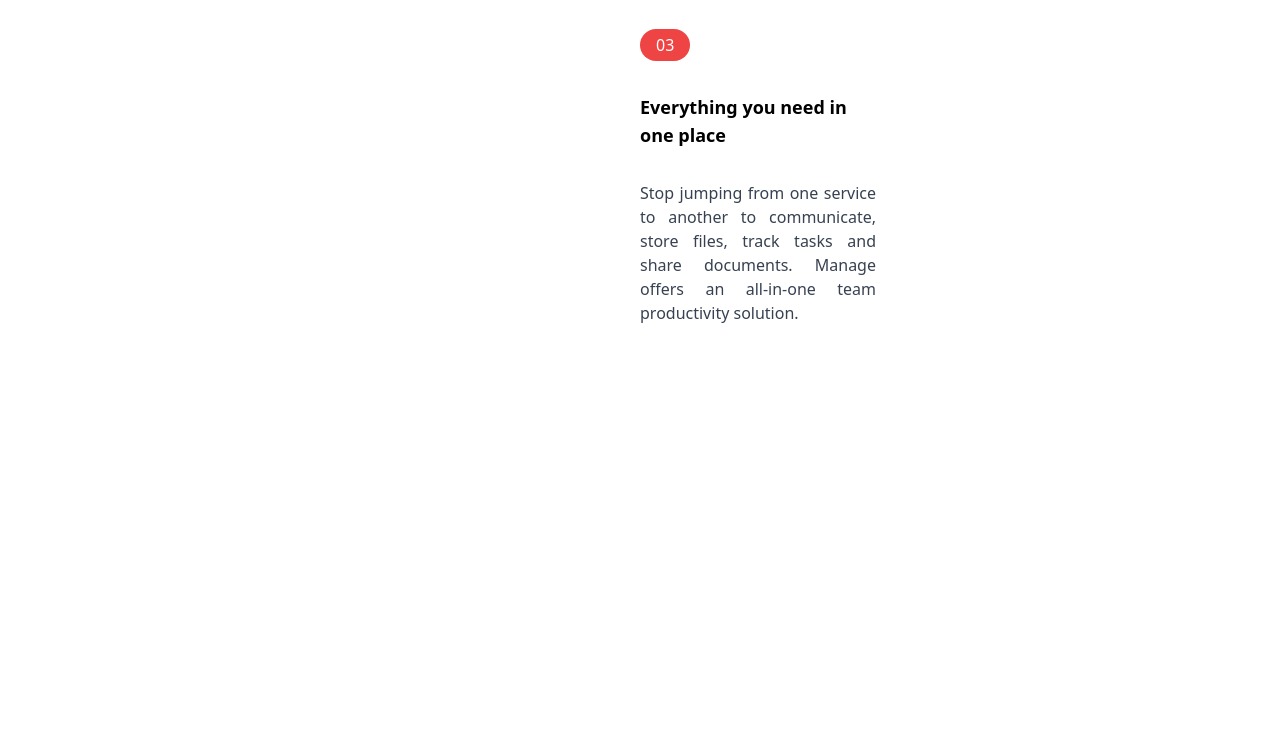
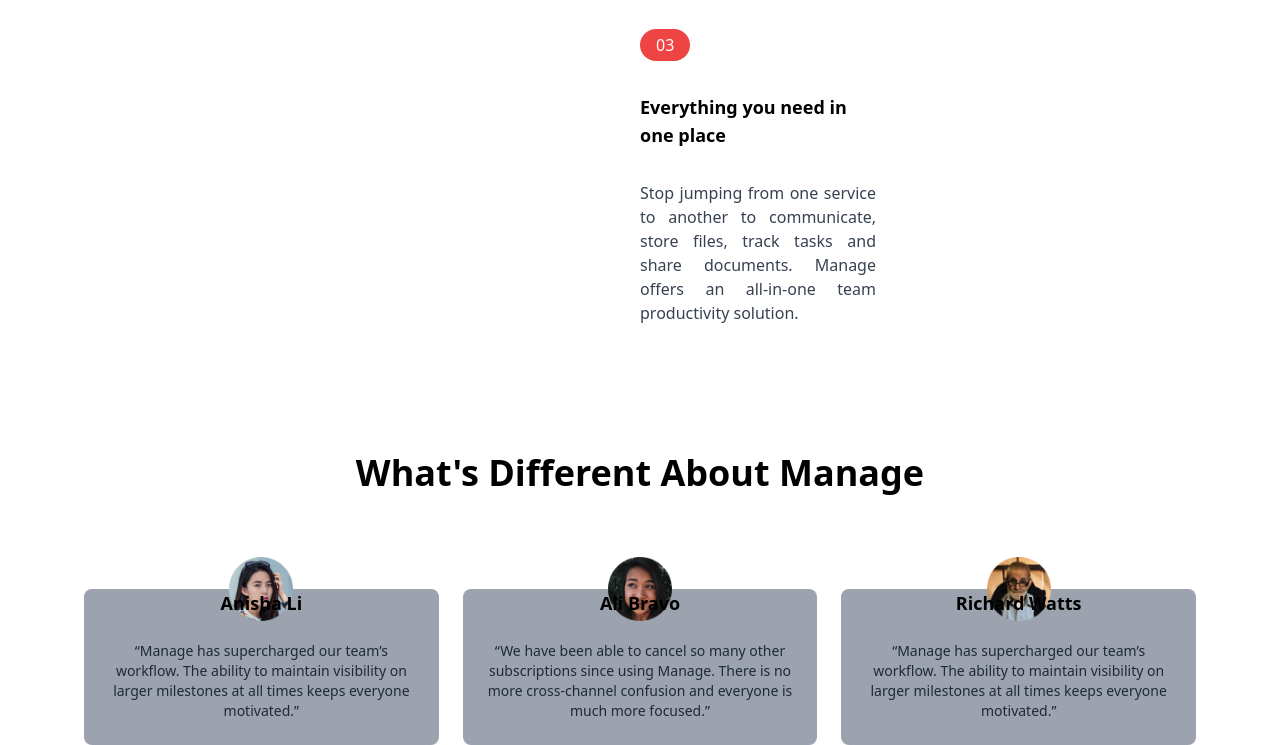
Before and after one commit to junosdakolo/Manage, a website: page src/index.html in a window 1280 px wide. Shown: the part 1311-2056 px from the top of the page. Before the commit the page ends 1636 px from the top, so only its background shows below. Drawn offline with Linux system fonts and the light colour scheme.

Commit message:
5th commit

```diff
--- a/src/index.html
+++ b/src/index.html
@@ -46,7 +46,7 @@
             </div>
     </section>
     <!-- Features Section -->
-     <section id="Features">
+    <section id="Features">
         <div class="container flex flex-col px-4 mx-auto mt-10 space-y-12 md:space-y-0 md:flex-row">
             <!-- Left Side -->
             <div class="flex flex-col space-y-12 md:w-1/2">
@@ -105,6 +105,38 @@
                 </div>
             </div>
          </div>
-     </section>
+    </section>
+    <!-- Testimonial -->
+    <section id="testiomnial">
+        <div class="max-w-6xl px-5 mx-auto mt-32 text-center">
+            <!-- heading -->
+             <h2 class="text-4xl font-bold text-center">What's Different About Manage</h2>
+             <!-- Testimonial Container -->
+              <div class="flex flex-col mt-24 md:flex-row md:space-x-6">
+                <!-- Testimonial 1 -->
+                <div class="flex flex-col items-center p-6 space-y-6 rounded-lg bg-gray-400 md:w-1/3">
+                    <img src="../images/avatar-anisha.png" class="w-16 -m-14" alt="">
+                    <h5 class="text-lg font-bold ">Anisha Li</h5>
+                    <p class="text-sm text-gray-800">
+                        “Manage has supercharged our team’s workflow. The ability to maintain visibility on larger milestones at all times keeps everyone motivated.”
+                    </p>
+                </div>
+                <!-- Testimonial 2 -->
+                <div class="flex flex-col items-center p-6 space-y-6 rounded-lg bg-gray-400 md:w-1/3">
+                    <img src="../images/avatar-ali.png" class="w-16 -m-14" alt="">
+                    <h5 class="text-lg font-bold ">Ali Bravo</h5>
+                    <p class="text-sm text-gray-800">
+                        “We have been able to cancel so many other subscriptions since using Manage. There is no more cross-channel confusion and everyone is much more focused.”</p>
+                </div>
+                <!-- Testimonial 3 -->
+                <div class="flex flex-col items-center p-6 space-y-6 rounded-lg bg-gray-400 md:w-1/3">
+                    <img src="../images/avatar-richard.png" class="w-16 -m-14" alt="">
+                    <h5 class="text-lg font-bold ">Richard Watts</h5>
+                    <p class="text-sm text-gray-800">
+                        “Manage has supercharged our team’s workflow. The ability to maintain visibility on larger milestones at all times keeps everyone motivated.”</p>
+                </div>
+              </div>
+        </div>
+    </section>
 </body>
 </html>
```
Also changed, not shown: css/style.css.
